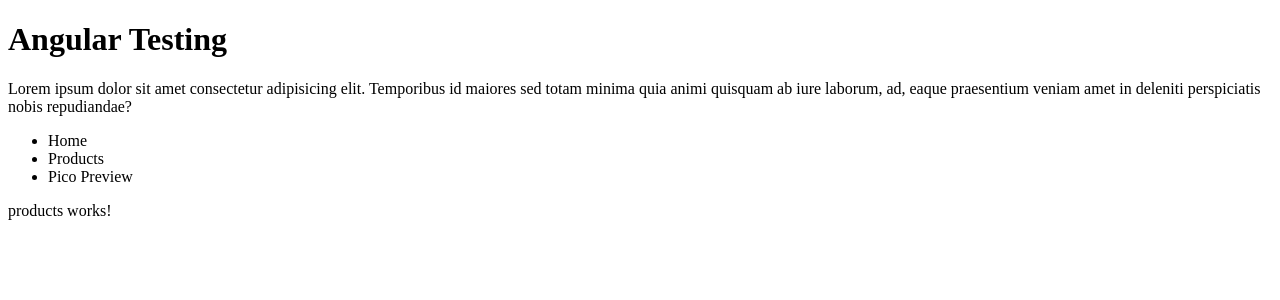
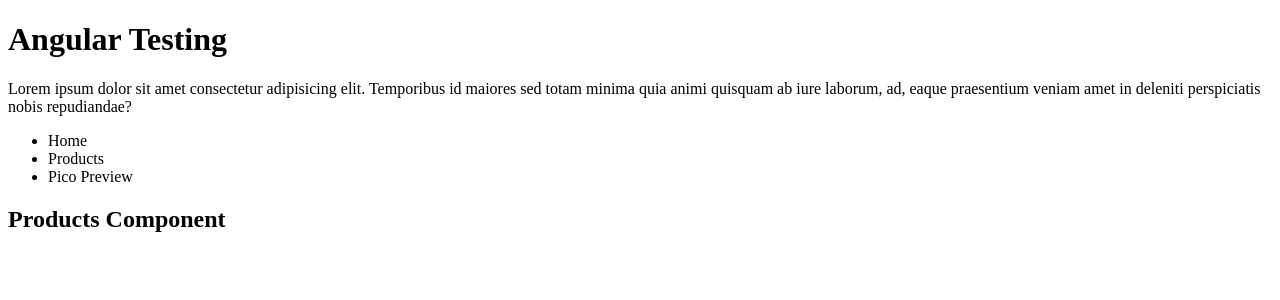
Before and after one commit to EstebanMa12/ng-testing-services, an Angular app: page /products in a window 1280 px wide. Shown: the top 300 px of the page. Built offline with nearby package versions, Linux system fonts and the light colour scheme.

Commit message:
Update app.routes.ts and products.component.html

```diff
--- a/src/app/components/products/products.component.html
+++ b/src/app/components/products/products.component.html
@@ -1 +1,3 @@
-<p>products works!</p>
+<section class="container">
+  <h1> Products Component</h1>
+</section>
--- a/src/app/components/products/products.component.ts
+++ b/src/app/components/products/products.component.ts
@@ -1,4 +1,5 @@
 import { Component } from '@angular/core';
+
 
 @Component({
   selector: 'app-products',
```
Also changed, not shown: src/app/app.routes.ts (line endings or trailing spaces).
